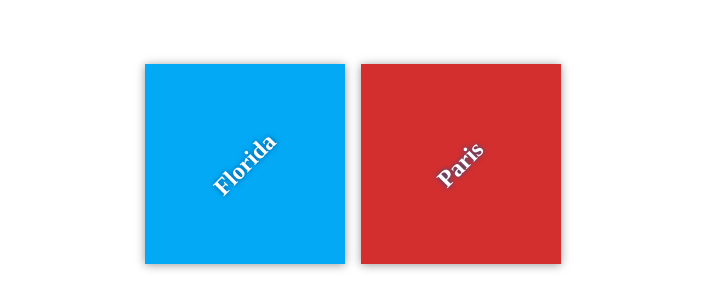
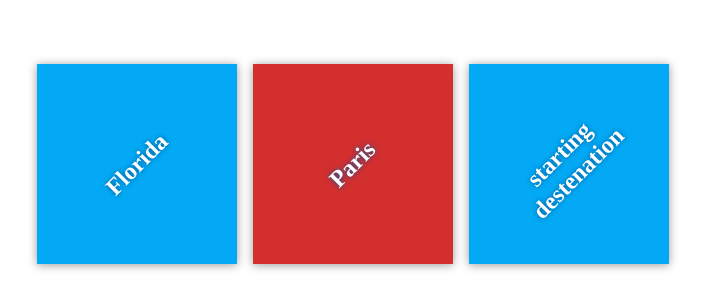
Before and after one commit to AbeeryoGh/my-travel-plans, a plain HTML site: page index.html in a window 1280 px wide. Shown: the part 236-544 px from the top of the page, without its empty margins (287-992 px from the left). Drawn offline with Linux system fonts and the light colour scheme.

Commit message:
Add starting destenation

```diff
--- a/index.html
+++ b/index.html
@@ -17,6 +17,11 @@
             <div class="destination" id="paris">
                 <h2>Paris</h2>
             </div>
+
+            <div class="destination" id="starting">
+                <h2>starting destenation</h2>
+            </div>
+
         </div>
     </div>
 
```
